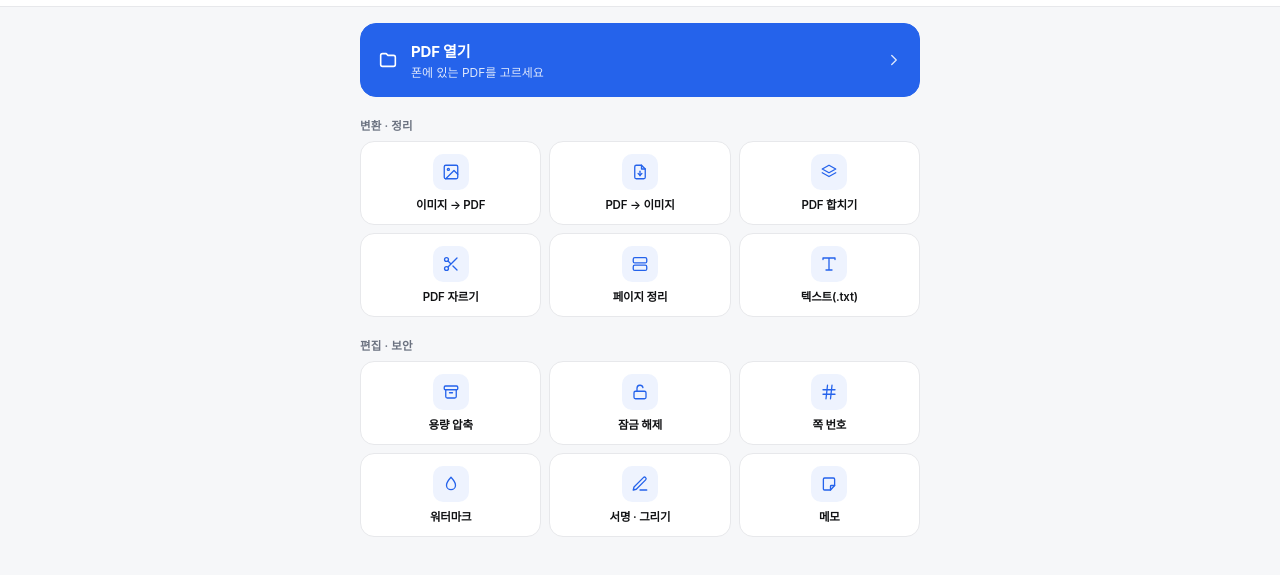
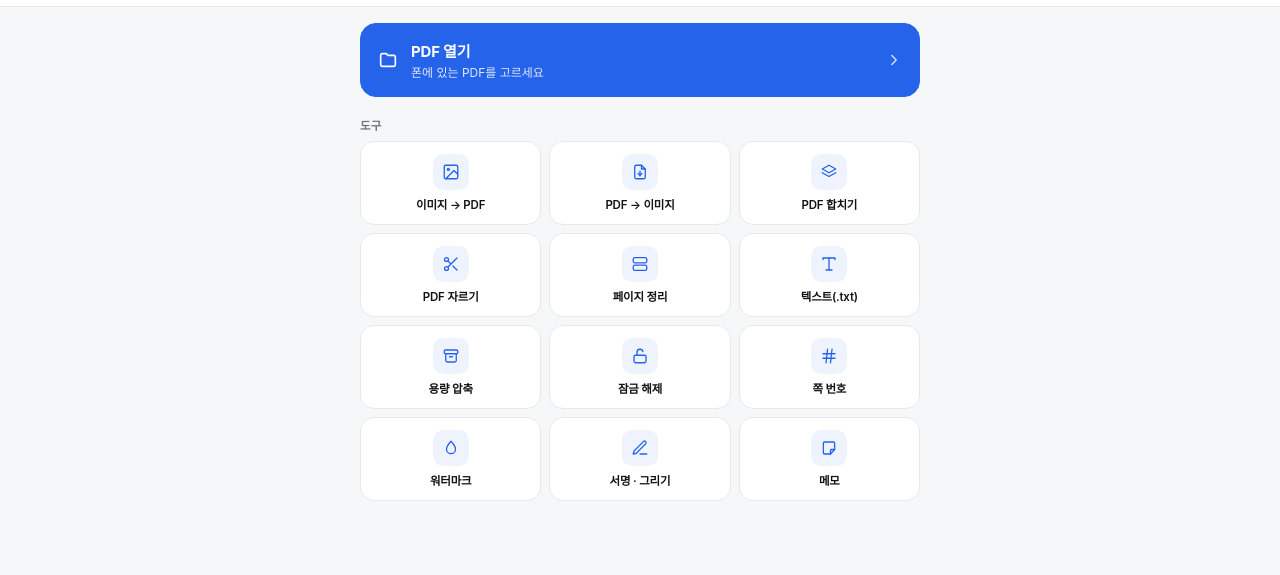
Before and after one commit to jeonghyoan/clean-pdf, a plain HTML site: page index.html in a window 1280 px wide. Shown: the part 47-622 px from the top of the page. Drawn offline with Linux system fonts and the light colour scheme.

Commit message:
Show all twelve tools in one 3x4 home grid

```diff
--- a/index.html
+++ b/index.html
@@ -696,7 +696,7 @@
       </section>
 
       <section class="home-section">
-        <div class="section-label">변환 · 정리</div>
+        <div class="section-label">도구</div>
         <div class="home-grid" id="homeGrid">
           <button class="home-tile" data-tool="imagetopdf"><span class="tile-badge ico" data-icon="image"></span><span class="home-label">이미지 → PDF</span></button>
           <button class="home-tile" data-tool="pdfimg"><span class="tile-badge ico" data-icon="file-down"></span><span class="home-label">PDF → 이미지</span></button>
@@ -704,12 +704,6 @@
           <button class="home-tile" data-tool="split"><span class="tile-badge ico" data-icon="scissors"></span><span class="home-label">PDF 자르기</span></button>
           <button class="home-tile" data-tool="organize"><span class="tile-badge ico" data-icon="rows"></span><span class="home-label">페이지 정리</span></button>
           <button class="home-tile" data-tool="txt"><span class="tile-badge ico" data-icon="type"></span><span class="home-label">텍스트(.txt)</span></button>
-        </div>
-      </section>
-
-      <section class="home-section">
-        <div class="section-label">편집 · 보안</div>
-        <div class="home-grid">
           <button class="home-tile" data-tool="compress"><span class="tile-badge ico" data-icon="archive"></span><span class="home-label">용량 압축</span></button>
           <button class="home-tile" data-tool="unlock"><span class="tile-badge ico" data-icon="lock-open"></span><span class="home-label">잠금 해제</span></button>
           <button class="home-tile" data-tool="numbers"><span class="tile-badge ico" data-icon="hash"></span><span class="home-label">쪽 번호</span></button>
```
